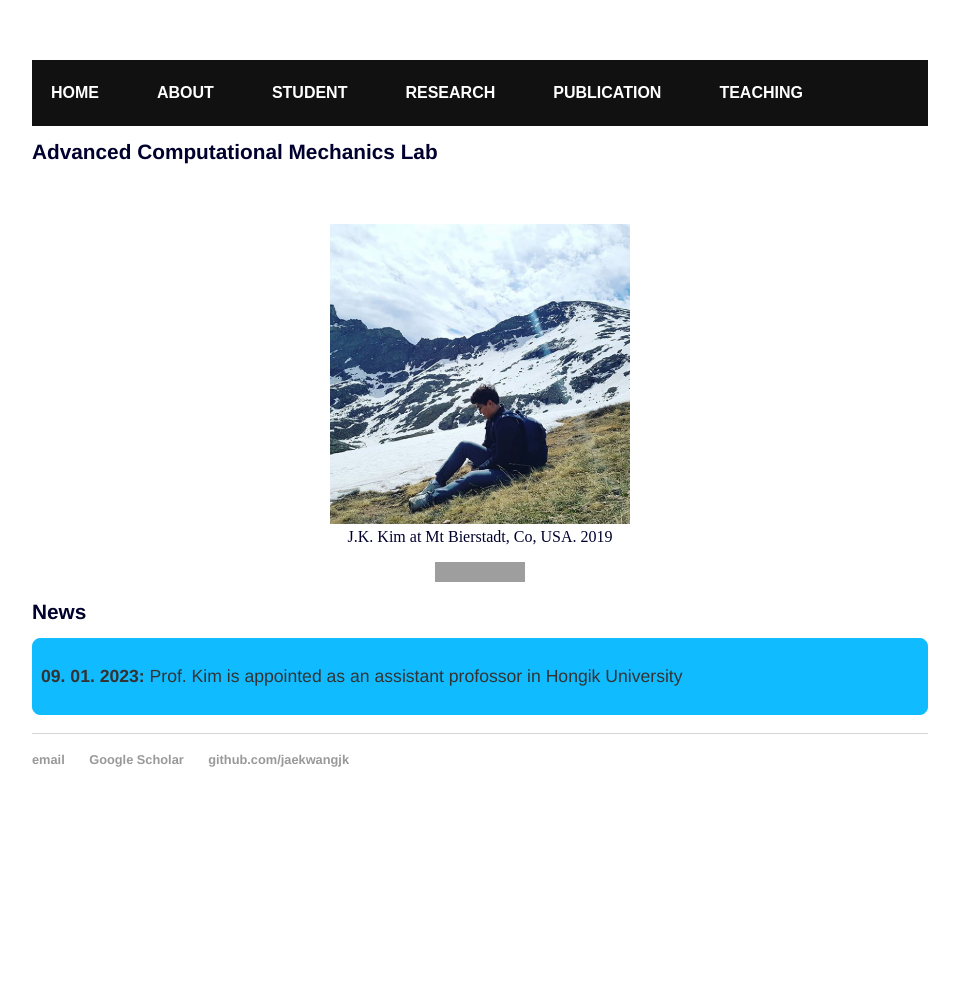
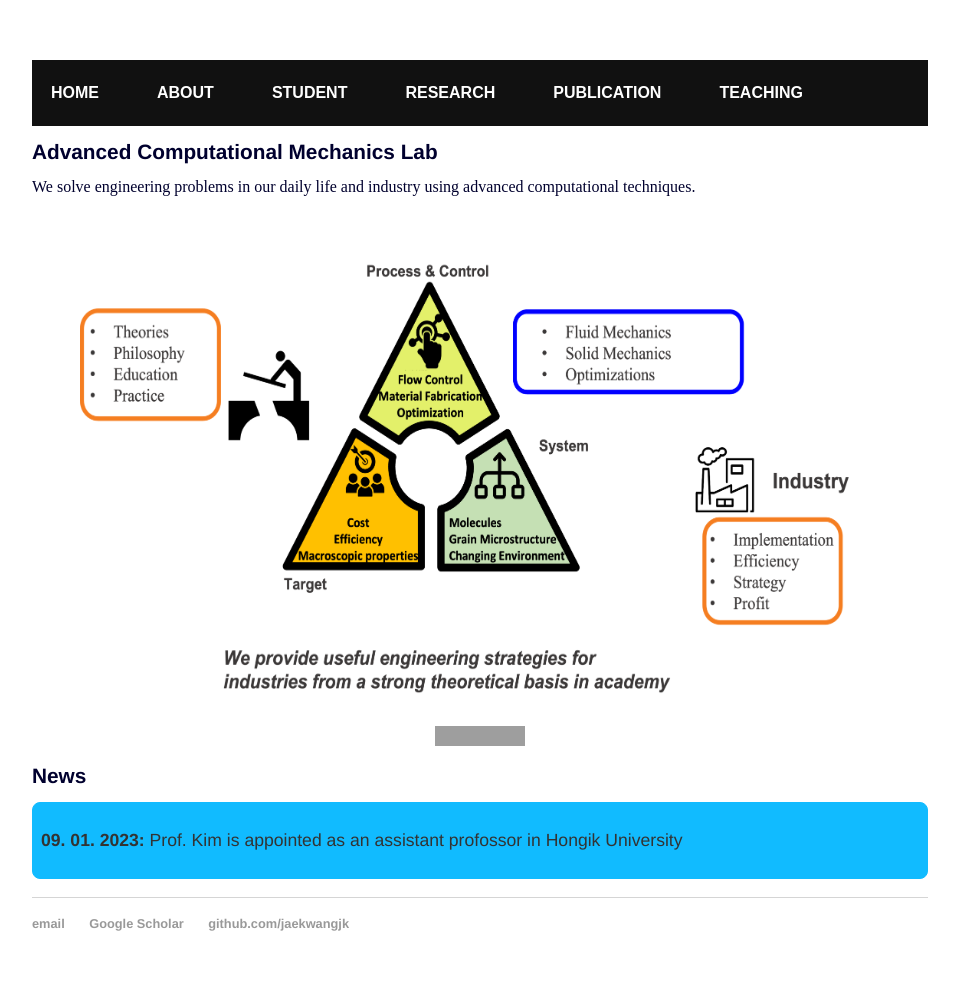
Before and after one commit to jaekwangjk/jaekwangjk.github.io, a Jekyll site: the page built from index.html, in a window 1280 px wide. Shown: the whole page, without its empty margins (160-1119 px from the left). Built offline with Jekyll 4.4.1, drawn with Linux system fonts in a browser that asks for light colours; before the commit the page ends 900 px from its top, so only the background shows below that; grey boxes are pictures that could not be loaded.

Commit message:
Update index.html

```diff
--- a/index.html
+++ b/index.html
@@ -6,8 +6,9 @@ title: Jaekwang Kim
 
 
 	<h1>Advanced Computational Mechanics Lab</h1>
+
 	<div>
-
+	We solve engineering problems in our daily life and industry using advanced computational techniques.
 	</div>
 
 	</p>
@@ -20,8 +21,7 @@ title: Jaekwang Kim
 
 <center>
 <figure>
-<img src="pictures/Bierstadt.png" alt="My self" style="width:300px;height:300px;">
-<figcaption> J.K. Kim at Mt Bierstadt, Co, USA. 2019</figcaption>
+<img src="pictures/overview.png" alt="My self" style="width:800px;height:450px;">
 </figure>
 </center>
 
```
